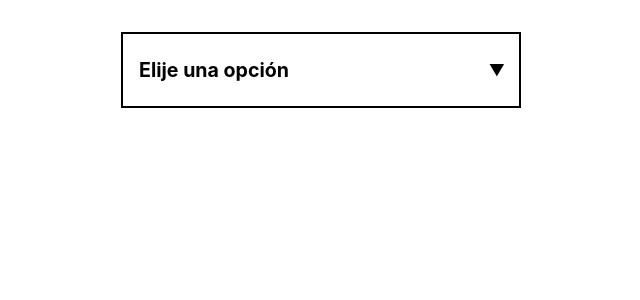
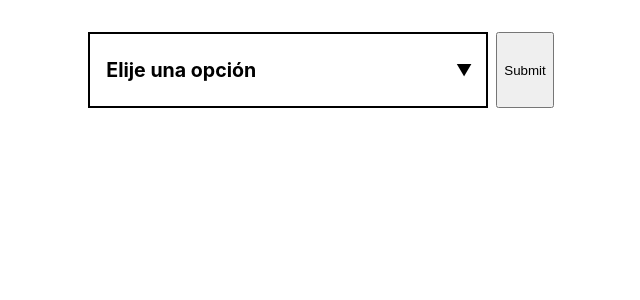
Before and after one commit to Javier97Innusual/Fake-Select, a React (Create React App) app: page / in a window 1280 px wide. Shown: the top 300 px of the page, without its empty margins (319-959 px from the left). Built offline with nearby package versions, Linux system fonts and the light colour scheme.

Commit message:
Making the form

```diff
--- a/src/App.tsx
+++ b/src/App.tsx
@@ -1,17 +1,51 @@
-import './App.css';
+import { useState } from 'react';
+import { FormContentType } from './index.type';
+import classNames from 'classnames';
 import { FakeOption } from './components/Fake-Option/FakeOption';
 import { FakeSelect } from './components/Fake-Select/FakeSelect';
+import './App.css';
 
+// He decidido usar un formulario reactivo en vez de uno nativo de HTML (por get) porque se me hacía más cómodo
 function App() {
+  const [formContent, setFormContent] = useState<FormContentType>({
+    rectangle: '',
+  });
+  const [colourOfRectangle, setColourOfRectangle] = useState<string>('');
+
+  const handleFormSubmit = (evnt: React.FormEvent<HTMLFormElement>) => {
+    evnt.preventDefault();
+
+    if (!colourOfRectangle) {
+      return;
+    }
+
+    setFormContent({
+      rectangle: colourOfRectangle,
+    });
+  };
+
+  const handleFakeSelect = (newValue: string) => setColourOfRectangle(newValue);
+
   return (
     <div className="App">
+      <form
+        method="get"
+        id="test-form"
+        onSubmit={handleFormSubmit}
+      >
         <FakeSelect
           name="SelectName"
+          onChange={handleFakeSelect}
         >
           <FakeOption value="red">Rojo</FakeOption>
           <FakeOption value="blue">Azul</FakeOption>
           <FakeOption value="green">Verde</FakeOption>
         </FakeSelect>
+        <button type="submit" form="test-form" value="Submit">Submit</button>
+      </form>
+      {formContent.rectangle && (
+        <div className={classNames('rectangle-main', `rectangle-${formContent.rectangle}`)}></div>
+      )}
     </div>
   );
 }
--- a/src/components/Fake-Select/FakeSelect.css
+++ b/src/components/Fake-Select/FakeSelect.css
@@ -3,6 +3,11 @@
     flex-flow: column;
     width: 400px;
     position: relative;
+
+    .select-current,
+    .select-container {
+        position: relative;
+    }
 
     .select-current {
         cursor: pointer;
@@ -11,6 +16,7 @@
         font-size: 1.225rem;
         font-weight: bold;
         text-align: left;
+        background: white;
     }
 
     .select-container {
@@ -18,6 +24,11 @@
         flex-flow: column;
         border: 2px solid black;
         border-top: none;
+        position: absolute;
+        width: calc(100% - 4px);
+        background: white;
+        left: 0;
+        top: calc(0px + 100%);
     }
 
     &::after {
@@ -32,4 +43,13 @@
             content: '✖';
         }
     }
+
+    .select-background {
+        position: fixed;
+        z-index: -1;
+        width: 100vw;
+        height: 100vh;
+        top: 0;
+        left: 0;
+    }
 }
--- a/src/components/Fake-Select/FakeSelect.tsx
+++ b/src/components/Fake-Select/FakeSelect.tsx
@@ -4,7 +4,8 @@ import { DEFAULT_VALUE } from './FakeSelect.constants';
 import { FakeSelectType, OptionValueType } from './FakeSelect.type';
 import './FakeSelect.css';
 
-export function FakeSelect({ id, name, disabled, children }: FakeSelectType) {
+// Mantengo el input[hidden], aunque podría quitarlo, porque así puede enviar un value por petición get. Dado que inicialmente la app usaba eso para gestionar el formulario.
+export function FakeSelect({ id, name, onChange, disabled, children }: FakeSelectType) {
     const [isSelectActive, setSelectActive] = useState<boolean>(false);
     const [currentOption, setCurrentOption] = useState<OptionValueType>({
         value: '',
@@ -22,6 +23,8 @@ export function FakeSelect({ id, name, disabled, children }: FakeSelectType) {
             value: target.dataset.id,
             name: target.innerText
         });
+
+        onChange(target.dataset.id);
 
         setSelectActive(!isSelectActive);
     }
@@ -44,12 +47,18 @@ export function FakeSelect({ id, name, disabled, children }: FakeSelectType) {
                 {currentOption.name}
             </div>
             {!disabled && isSelectActive && (
+                <>
                     <div
                         className="select-container"
                         onClick={handleOption}
                     >
                         {children}
                     </div>
+                    <div
+                        className="select-background"
+                        onClick={() => setSelectActive(!isSelectActive)}
+                    ></div>
+                </>
             )}
         </div>
     )
--- a/src/components/Fake-Select/FakeSelect.type.tsx
+++ b/src/components/Fake-Select/FakeSelect.type.tsx
@@ -3,6 +3,7 @@ import { ReactNode } from "react";
 export type FakeSelectType = {
     id?: string;
     name: string;
+    onChange: (newValue: string) => void;
     disabled?: boolean;
     children: ReactNode;
 };
--- a/src/index.css
+++ b/src/index.css
@@ -14,7 +14,31 @@ code {
 
 .App {
   display: flex;
+  flex-flow: column;
   justify-content: center;
   align-items: center;
+  gap: 2rem;
   padding: 2rem;
+
+  form {
+    display: flex;
+    gap: .5rem;
+  }
+
+  .rectangle-main {
+    width: 100px;
+    height: 80px;
+
+    &.rectangle-red {
+      background: red;
+    }
+
+    &.rectangle-blue {
+      background: blue;
+    }
+
+    &.rectangle-green {
+      background: green;
+    }
+  }
 }
--- /dev/null
+++ b/src/index.type.tsx
@@ -0,0 +1,3 @@
+export type FormContentType = {
+    rectangle: string;
+}
```
Lines whose indentation alone changed are shown as unchanged.
